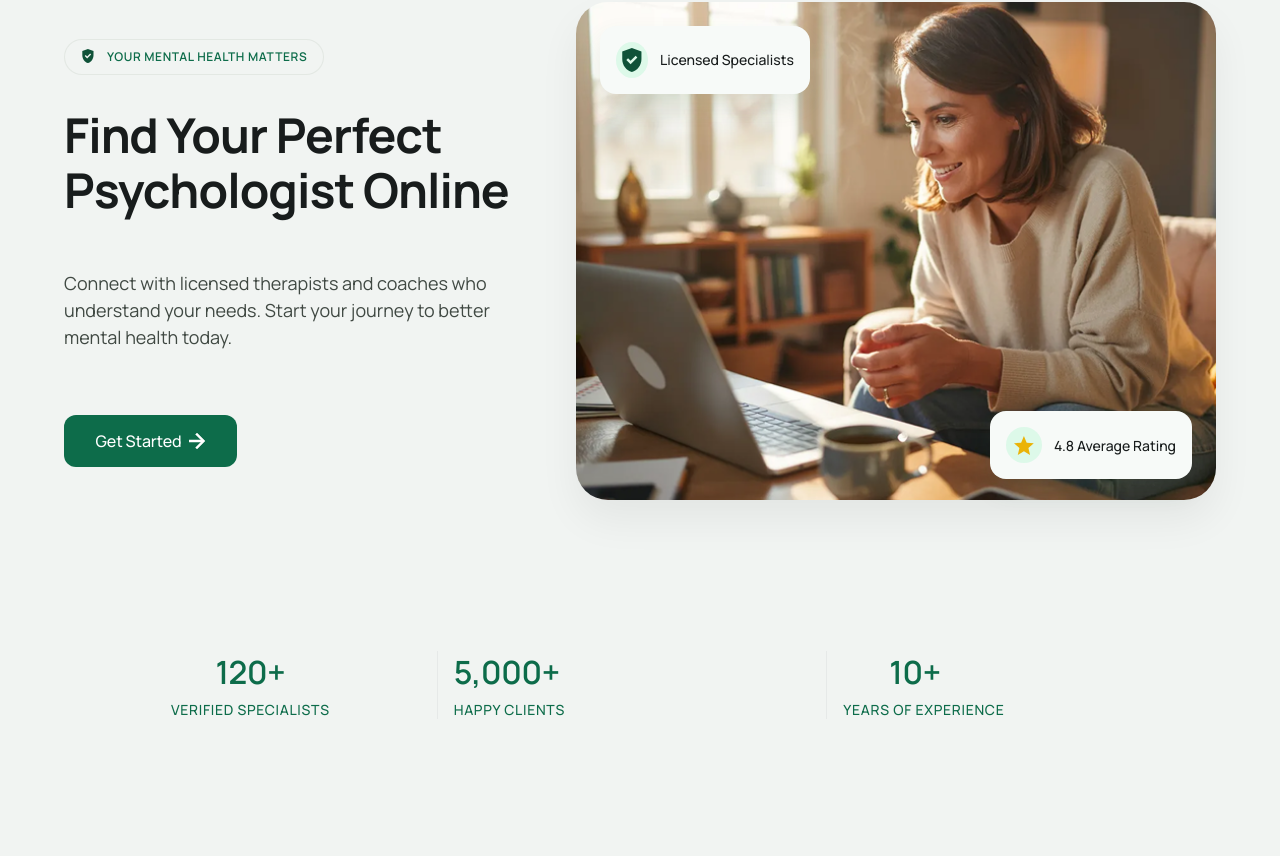
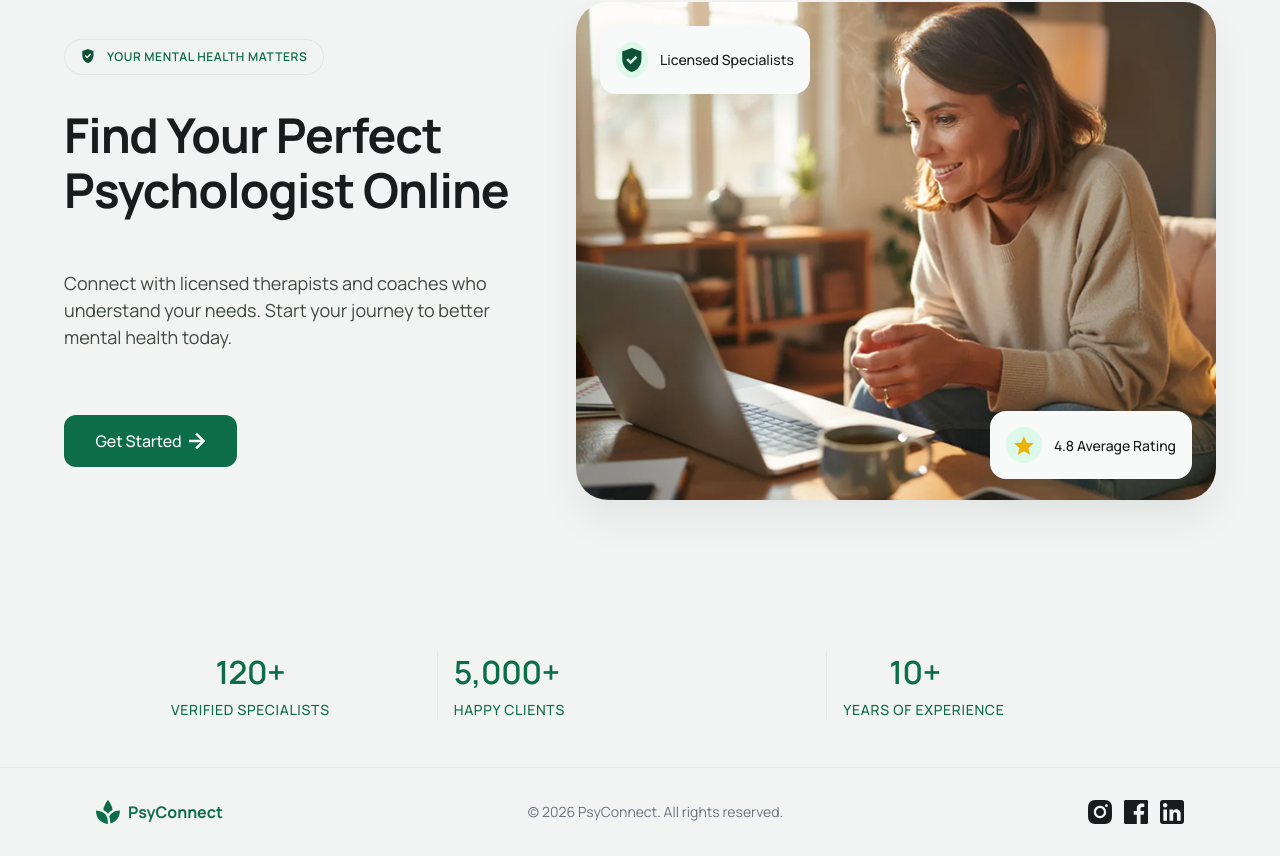
Before and after one commit to Yevhenii-Pavlushchenko/PsyConnect, a Next.js app: page / in a window 1280 px wide. Shown: the part 130-986 px from the top of the page. Before the commit the page ends 897 px from the top, so only its background shows below. Built offline with nearby package versions, Linux system fonts and the light colour scheme.

Commit message:
footer++

```diff
--- a/app/globals.css
+++ b/app/globals.css
@@ -12,6 +12,9 @@ body{
     width: 100%;
     min-height: 100vh;
 
+}
+a {
+    text-decoration: none ;
 }
 
 h1,
--- a/app/layout.tsx
+++ b/app/layout.tsx
@@ -7,6 +7,7 @@ import type { Metadata } from "next";
 
 import TanstackProvider from "@/components/shared/TanstackProvider/TanstackProvider";
 import Header from "@/components/layout/Header/Header";
+import Footer from "@/components/layout/Footer/Footer";
 
 const manrope = Manrope({
   variable: "--font-manrope",
@@ -35,6 +36,7 @@ export default function RootLayout({
           <Header />
           {children}
         </TanstackProvider>
+         <Footer />
       </body>
     </html>
   );
--- /dev/null
+++ b/components/layout/Footer/Footer.module.css
@@ -0,0 +1,75 @@
+
+.footer {
+    width: 100%;
+    background-color: var(--background-color);
+    border-top: 1px solid var(--background-third-color);
+    padding: 32px 0;
+}
+
+.container {
+    margin: 0 auto;
+    padding: 0 96px;
+    display: flex;
+    justify-content: space-between;
+    align-items: center;
+}
+
+.footerLogoWrapper {
+    display: flex;
+    align-items: center;
+    gap: 8px;
+    font-weight: 700;
+    font-size: 16px;
+    color: var(--accent-color);
+    cursor: pointer;
+    transition: color var(--transition);
+
+}
+
+.footerLogoWrapper:hover {
+    color: var(--accent-hover-color);
+}
+
+
+.footerLogoIcon {
+    display: flex;
+    align-items: center;
+    justify-content: center;
+    fill: currentColor;
+}
+
+.footerCopyright {
+    font-size: 14px;
+    color: var(--text-color);
+
+    margin: 0;
+    text-align: center;
+    flex-shrink: 0;
+}
+
+.footerSocialLinks {
+    display: flex;
+    align-items: center;
+    gap: 12px;
+    list-style: none;
+    margin: 0;
+    padding: 0;
+}
+
+.socialLinkItem {
+    display: flex;
+}
+
+.footerSocialIcon {
+    display: flex;
+    align-items: center;
+    justify-content: center;
+    color: var(--black-color);
+    transition: color var(--transition), transform var(--transition);
+    fill: currentColor;
+}
+
+.footerSocialIcon:hover {
+    color: var(--accent-color);
+    transform: translateY(-2px);
+}
--- /dev/null
+++ b/components/layout/Footer/Footer.tsx
@@ -0,0 +1,68 @@
+"use client";
+import Link from "next/link";
+import css from "./Footer.module.css";
+
+export default function Footer() {
+  return (
+    <footer className={css.footer}>
+      <div className={css.container}>
+        <Link href="/home">
+          <div className={css.footerLogoWrapper}>
+            <div className={css.footerLogoIcon}>
+              <svg width="24" height="24">
+                <use href="/sprite.svg#icon-logo"></use>
+              </svg>
+            </div>
+            <span>PsyConnect</span>
+          </div>
+        </Link>
+
+        <p className={css.footerCopyright}>
+          &copy; 2026 PsyConnect. All rights reserved.
+        </p>
+
+        <ul className={css.footerSocialLinks}>
+          <li className={css.socialLinkItem}>
+            <Link
+              href="https://www.instagram.com/psyconnect"
+              target="_blank"
+              rel="noopener noreferrer"
+            >
+              <div className={css.footerSocialIcon}>
+                <svg width="24" height="24">
+                  <use href="/sprite.svg#icon-instagram"></use>
+                </svg>
+              </div>
+            </Link>
+          </li>
+          <li className={css.socialLinkItem}>
+            <Link
+              href="https://www.facebook.com/psyconnect"
+              target="_blank"
+              rel="noopener noreferrer"
+            >
+              <div className={css.footerSocialIcon}>
+                <svg width="24" height="24">
+                  <use href="/sprite.svg#icon-facebook"></use>
+                </svg>
+              </div>
+            </Link>
+          </li>
+          <li className={css.socialLinkItem}>
+            <Link
+              href="https://www.linkedin.com/company/psyconnect"
+              target="_blank"
+              rel="noopener noreferrer"
+            >
+              <div className={css.footerSocialIcon}>
+                <svg width="24" height="24">
+                  <use href="/sprite.svg#icon-linkedin"></use>
+                </svg>
+              </div>
+            </Link>
+          </li>
+        </ul>
+      </div>
+    </footer>
+  );
+}
--- a/components/sections/Home/HeroSection/HeroSection.tsx
+++ b/components/sections/Home/HeroSection/HeroSection.tsx
@@ -1,4 +1,4 @@
-import Link from "next/link";
+
 import css from "./HeroSection.module.css";
 import Button from "@/components/ui/Button/Button";
 
```
Also changed, not shown: public/logo.svg (added), public/sprite.svg.
